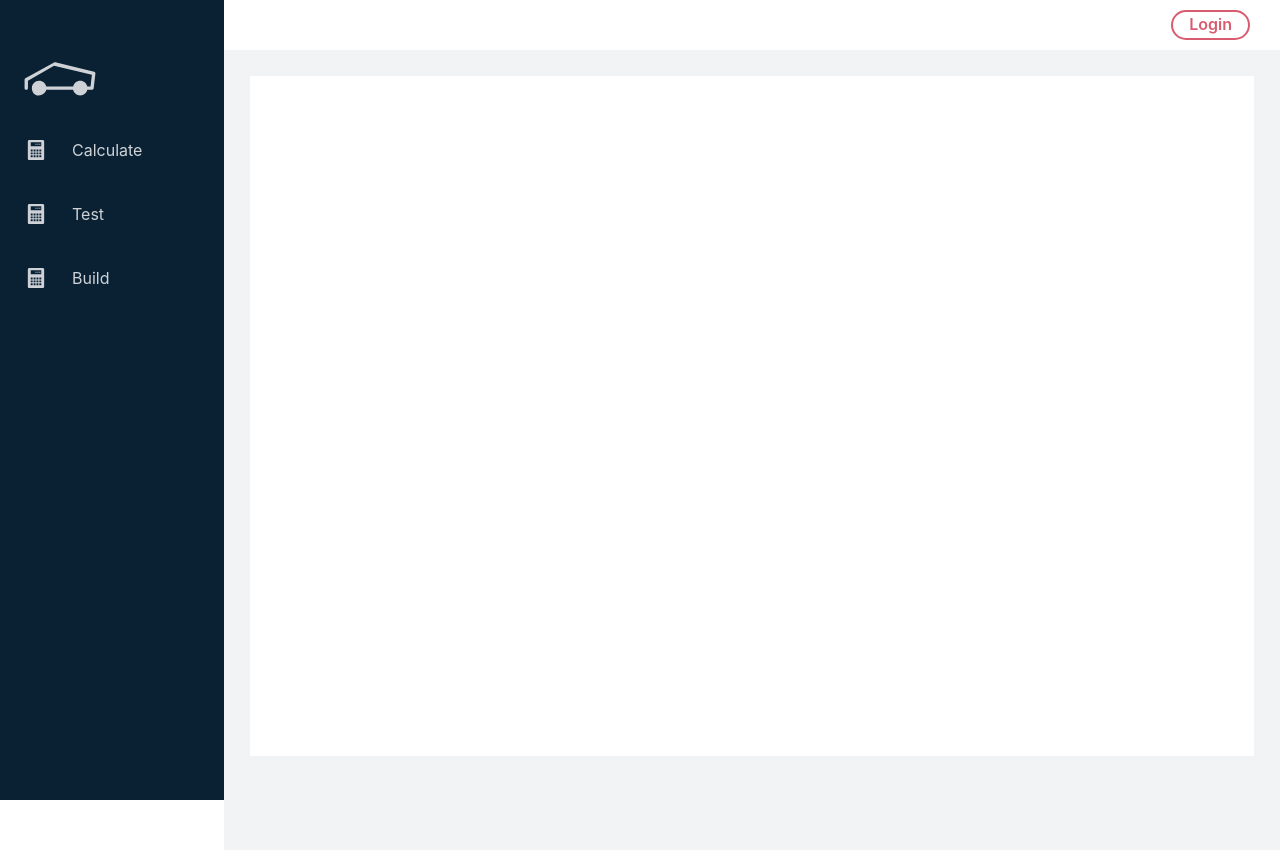
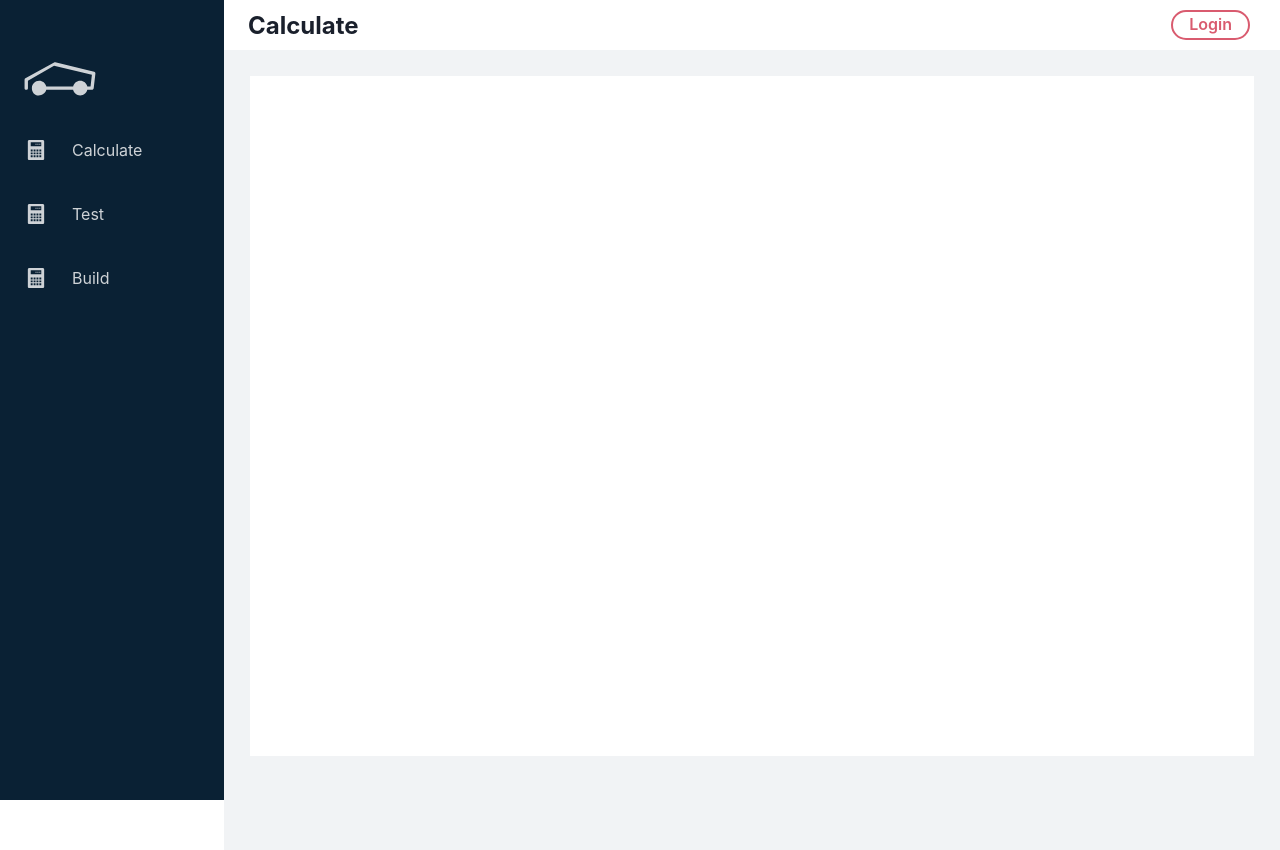
Before and after one commit to JNeuvonen/tesla-calc, a Next.js app: page / in a window 1280 px wide. Built offline with nearby package versions, Linux system fonts and the light colour scheme; no server answers.

Commit message:
Add title to header

```diff
--- a/components/Nav/Sidemenu/funcs.ts
+++ b/components/Nav/Sidemenu/funcs.ts
@@ -10,7 +10,7 @@ export const closeSideMenu = (byClick: boolean) => {
   ) as HTMLElement;
 
   if (byClick) {
-    sidemenu.style.transition = "0.65s cubic-bezier(0.42, 0, 0.58, 1)";
+    sidemenu.style.transition = "0.22s cubic-bezier(0.42, 0, 0.58, 1)";
   } else {
     sidemenu.style.transition = "0s";
 
@@ -20,6 +20,7 @@ export const closeSideMenu = (byClick: boolean) => {
 
     if (headerSection) {
       headerSection.style.marginLeft = "0px";
+      headerSection.style.width = "100%";
     }
   }
   sidemenu.style.width = "0px";
@@ -32,14 +33,17 @@ export const openSideMenu = (byClick: boolean) => {
   const contentSection = document.getElementById(
     "content-section"
   ) as HTMLElement;
+  const header = document.getElementById("header") as HTMLElement;
 
   if (byClick) {
-    sidemenu.style.transition = "0.65s cubic-bezier(0.42, 0, 0.58, 1)";
+    sidemenu.style.transition = "0.42s cubic-bezier(0.42, 0, 0.58, 1)";
   } else {
     sidemenu.style.transition = "0s";
 
     if (contentSection) {
       contentSection.style.marginLeft = SIDE_MENU_WIDTH;
+      header.style.marginLeft = SIDE_MENU_WIDTH;
+      header.style.width = `calc(100% - ${SIDE_MENU_WIDTH})`;
     }
   }
   sidemenu.style.width = SIDE_MENU_WIDTH;
--- a/components/Nav/TopNav.tsx
+++ b/components/Nav/TopNav.tsx
@@ -1,8 +1,11 @@
-import { Button, Flex } from "@chakra-ui/react";
+import { Button, Flex, Heading } from "@chakra-ui/react";
 import { useRouter } from "next/router";
+import { SIDE_MENU_WIDTH } from "../../chakra/constants";
 import { useAuth } from "../../context/auth";
+import useWindowDimensions from "../../utils/hooks/windowDimensions";
 const TopNav = () => {
   const router = useRouter();
+  const { width } = useWindowDimensions();
   const isAuthenticated = useAuth().isAuthenticated();
   const onClickFunc = () => {
     router.push(isAuthenticated ? "/premium" : "login");
@@ -13,12 +16,12 @@ const TopNav = () => {
       justifyContent={"space-between"}
       flexDir={"row-reverse"}
       position={"fixed"}
+      width={`calc(100% - ${SIDE_MENU_WIDTH})`}
+      marginLeft={SIDE_MENU_WIDTH}
       zIndex={2}
-      width={"100%"}
       id={"header"}
       height={"50px"}
       top={0}
-      bg={"white"}
       left={0}
     >
       <Button
@@ -31,6 +34,12 @@ const TopNav = () => {
       >
         {isAuthenticated ? "Go Premium" : "Login"}
       </Button>
+
+      {width > 1000 && (
+        <Heading fontSize={"24px"} marginTop={"12px"} marginLeft={"24px"}>
+          Calculate
+        </Heading>
+      )}
     </Flex>
   );
 };
```
